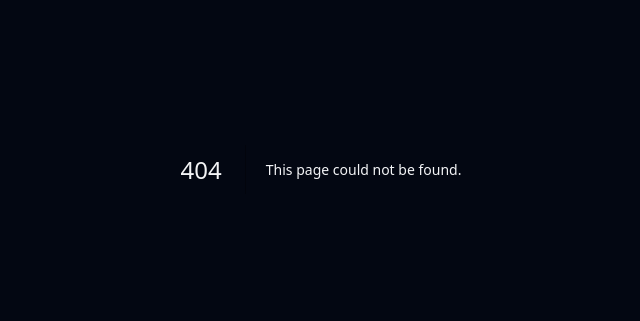
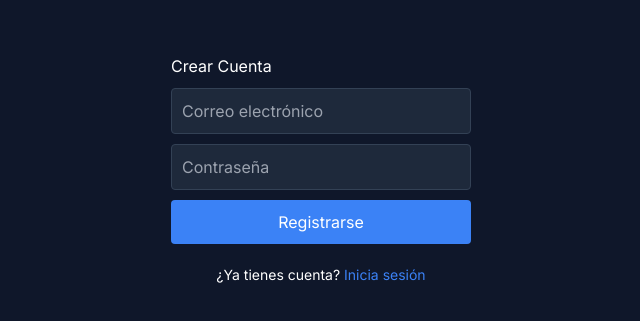
Before and after one commit to BPsoluciones/bpsoluciones-web, a Next.js app: page /register in a window 1280 px wide. Before the commit this address had no page. Shown: the part 231-552 px from the top of the page, without its empty margins (319-959 px from the left). Built offline with nearby package versions, Linux system fonts and the light colour scheme; no server answers.

Commit message:
Estructura limpia y conexion directa configurada

```diff
--- /dev/null
+++ b/app/register/page.tsx
@@ -0,0 +1,69 @@
+'use client';
+
+import { createClient } from '@supabase/supabase-js';
+import { useState } from 'react';
+import { useRouter } from 'next/navigation';
+
+const supabaseUrl = process.env.NEXT_PUBLIC_SUPABASE_URL || '';
+const supabaseAnonKey = process.env.NEXT_PUBLIC_SUPABASE_ANON_KEY || '';
+export const supabase = createClient(supabaseUrl, supabaseAnonKey);
+
+export default function RegisterPage() {
+  const router = useRouter();
+  const [email, setEmail] = useState('');
+  const [password, setPassword] = useState('');
+  const [message, setMessage] = useState('');
+  const [errorMsg, setErrorMsg] = useState('');
+
+  const handleRegister = async (e: React.FormEvent) => {
+    e.preventDefault();
+    setErrorMsg('');
+    setMessage('');
+
+    const { error } = await supabase.auth.signUp({
+      email,
+      password,
+    });
+
+    if (error) {
+      setErrorMsg(error.message);
+    } else {
+      setMessage('¡Registro exitoso! Revisa tu correo o inicia sesión.');
+    }
+  };
+
+  return (
+    <div style={{ display: 'flex', justifyContent: 'center', alignItems: 'center', height: '100vh', backgroundColor: '#0f172a', color: '#fff' }}>
+      <form onSubmit={handleRegister} style={{ display: 'flex', flexDirection: 'column', width: '300px', gap: '10px' }}>
+        <h2>Crear Cuenta</h2>
+        {errorMsg && <p style={{ color: '#ef4444', fontSize: '14px' }}>{errorMsg}</p>}
+        {message && <p style={{ color: '#22c55e', fontSize: '14px' }}>{message}</p>}
+        <input
+          type="email"
+          placeholder="Correo electrónico"
+          value={email}
+          onChange={(e) => setEmail(e.target.value)}
+          style={{ padding: '10px', borderRadius: '4px', border: '1px solid #334155', background: '#1e293b', color: '#fff' }}
+          required
+        />
+        <input
+          type="password"
+          placeholder="Contraseña"
+          value={password}
+          onChange={(e) => setPassword(e.target.value)}
+          style={{ padding: '10px', borderRadius: '4px', border: '1px solid #334155', background: '#1e293b', color: '#fff' }}
+          required
+        />
+        <button
+          type="submit"
+          style={{ padding: '10px', background: '#3b82f6', color: '#fff', border: 'none', borderRadius: '4px', cursor: 'pointer' }}
+        >
+          Registrarse
+        </button>
+        <p style={{ textAlign: 'center', fontSize: '14px', marginTop: '10px' }}>
+          ¿Ya tienes cuenta? <a href="/login" style={{ color: '#3b82f6' }}>Inicia sesión</a>
+        </p>
+      </form>
+    </div>
+  );
+}
```
